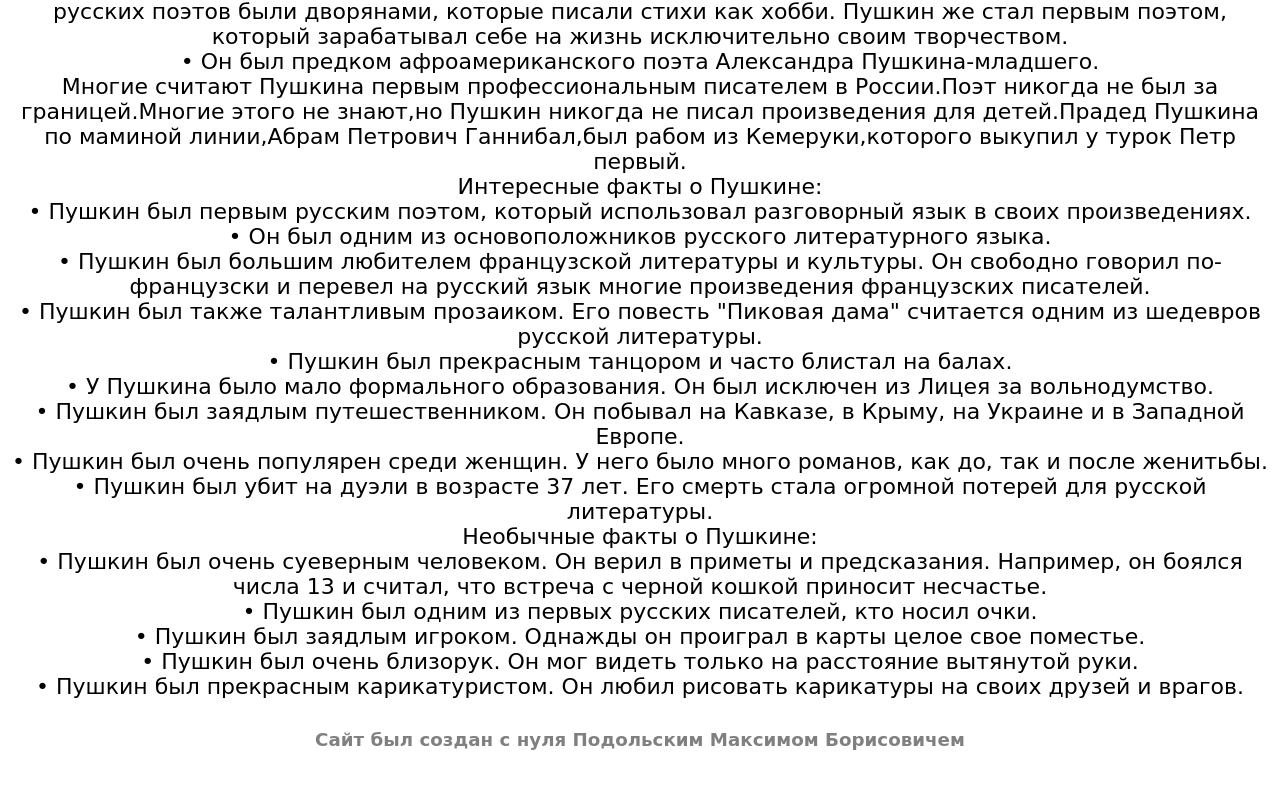
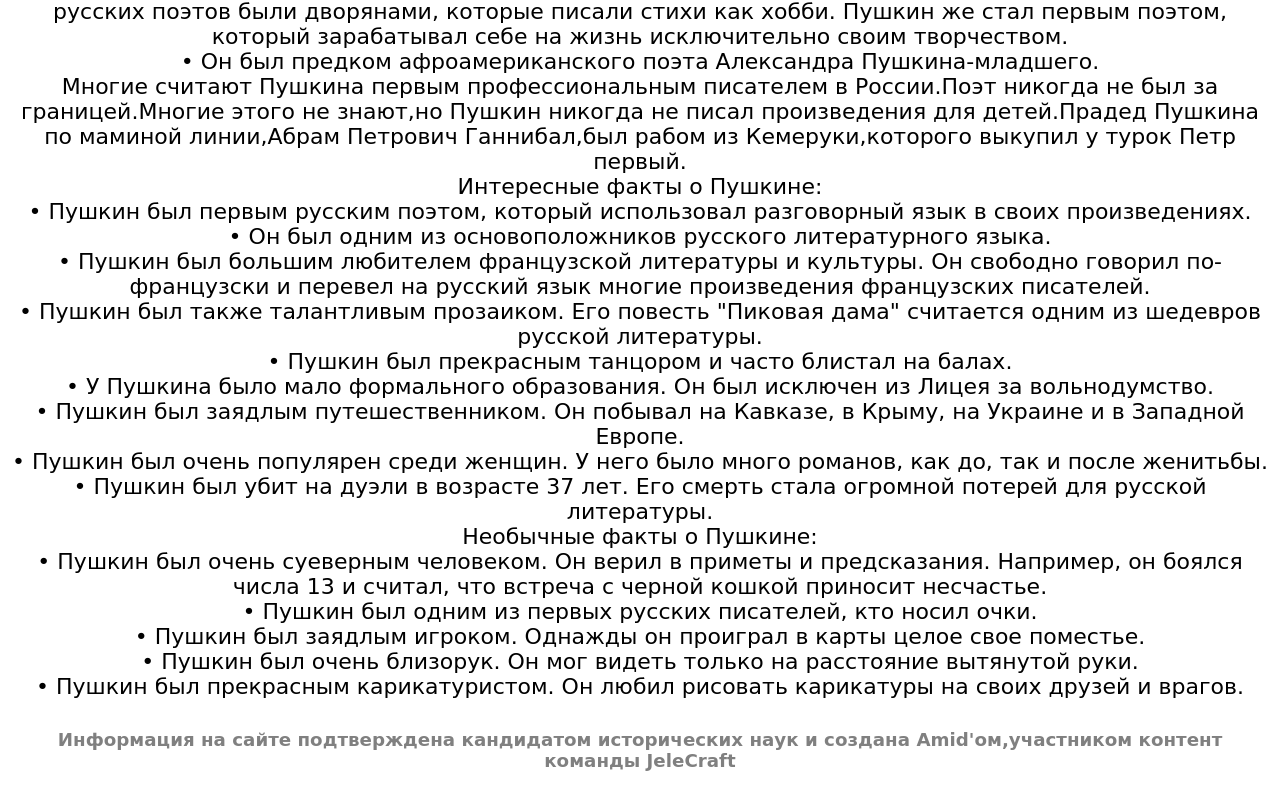
Before and after one commit to JC-Amid/6june, a plain HTML site: page index.html in a window 1280 px wide. Shown: the part 2501-3303 px from the top of the page. Before the commit the page ends 3282 px from the top, so only its background shows below. Drawn offline with Linux system fonts and the light colour scheme.

Commit message:
Update index.html

```diff
--- a/index.html
+++ b/index.html
@@ -101,6 +101,6 @@
             </p>
         </main>
         <footer>
-            <h5>Сайт был создан с нуля Подольским Максимом Борисовичем</h5>
+            <h5>Информация на сайте подтверждена кандидатом исторических наук и создана Amid'ом,участником контент команды JeleCraft </h5>
         </footer>
 </html>
```
